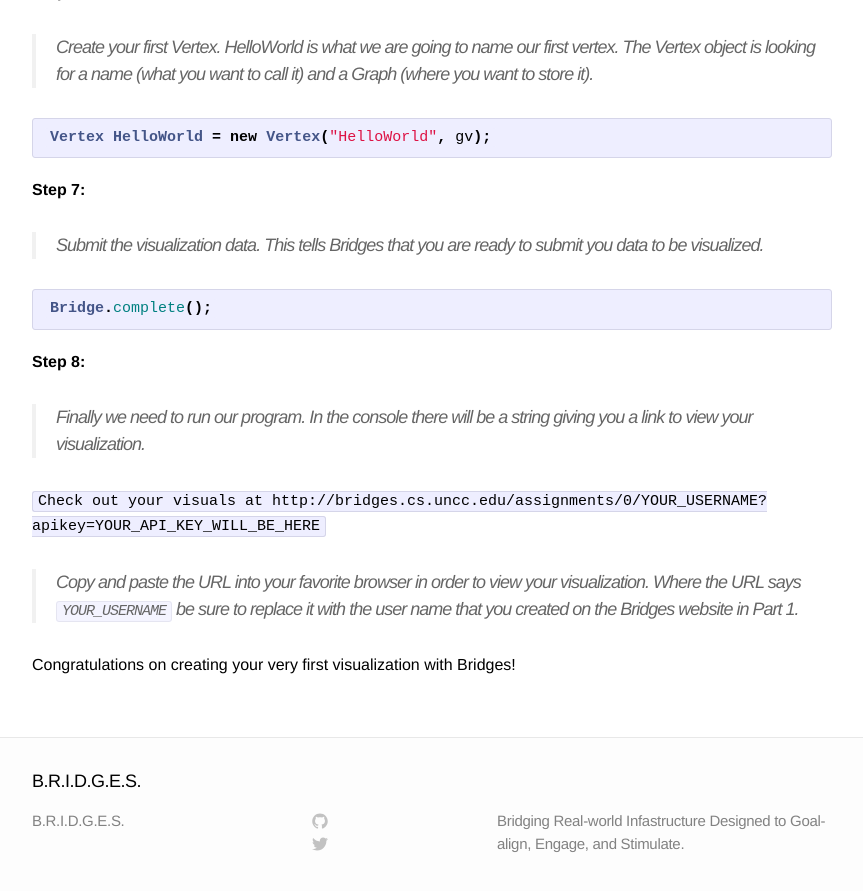
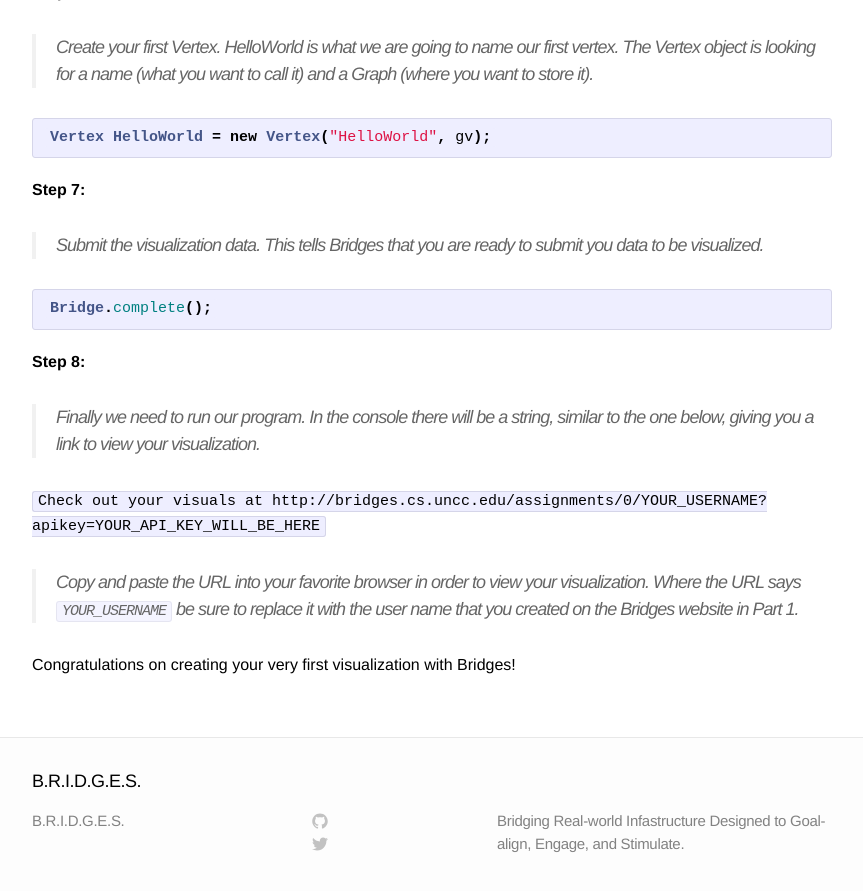
Before and after one commit to Dismembered/Dismembered.github.io, a Jekyll site: the page built from _posts/2014-06-23-HelloWorld-Tutorial_part2.markdown, in a window 1280 px wide and 900 px high, scrolled down 2052 px. Shown: the top 891 px of the window, without its empty margins (208-1071 px from the left). Built offline with Jekyll 4.4.1, drawn with Linux system fonts in a browser that asks for light colours.

Commit message:
Update 2014-06-23-HelloWorld-Tutorial_part2.markdown

```diff
--- a/_posts/2014-06-23-HelloWorld-Tutorial_part2.markdown
+++ b/_posts/2014-06-23-HelloWorld-Tutorial_part2.markdown
@@ -72,7 +72,7 @@
 **Step 8:**
 
 > Finally we need to run our program.
-In the console there will be a string giving you a link to view your visualization.
+In the console there will be a string, similar to the one below, giving you a link to view your visualization.
 
 `Check out your visuals at http://bridges.cs.uncc.edu/assignments/0/YOUR_USERNAME?apikey=YOUR_API_KEY_WILL_BE_HERE`
 
```
